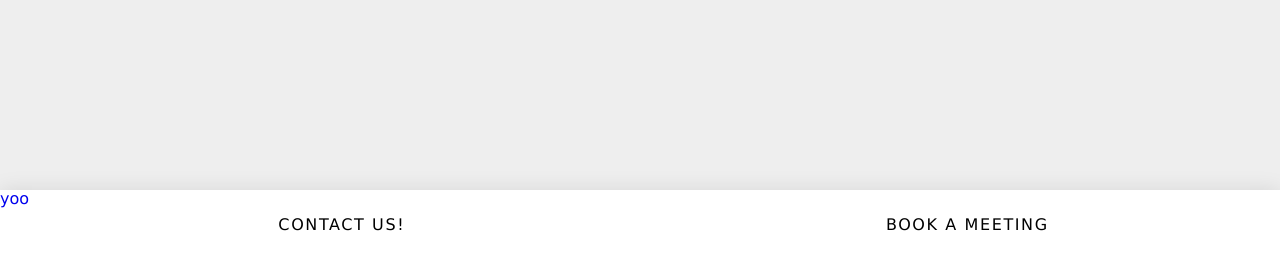
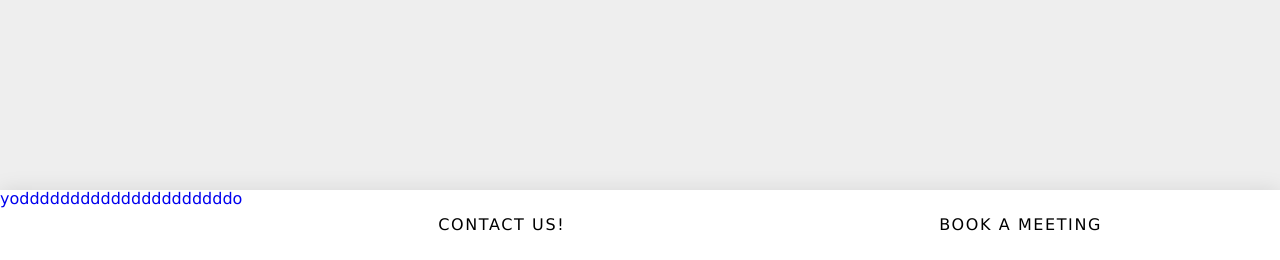
Before and after one commit to IbrahimDeveloper/ibmo.github.io, a plain HTML site: page index.html in a window 1280 px wide. Shown: the part 540-800 px from the top of the page. Drawn offline with nearby package versions, Linux system fonts and the light colour scheme.

Commit message:
Update index.html

```diff
--- a/index.html
+++ b/index.html
@@ -20,7 +20,7 @@
       <a class="et-hero-tab" href="#tab-flexbox">SCAN QR-KODE</a>
       <a class="et-hero-tab" href="#tab-react">BUY IT!</a>
     -->
-      <a href="https://share-eu1.hsforms.com/1yoljob3ORVWbF69RFce1pQ2b9fmg/">yoo</a>
+      <a href="https://share-eu1.hsforms.com/1yoljob3ORVWbF69RFce1pQ2b9fmg/">yodddddddddddddddddddddo</a>
       <a  class="et-hero-tab" href="https://share-eu1.hsforms.com/1yoljob3ORVWbF69RFce1pQ2b9fmg" >CONTACT US!</a>
 
       <a class="et-hero-tab" href="">BOOK A MEETING</a>
```
